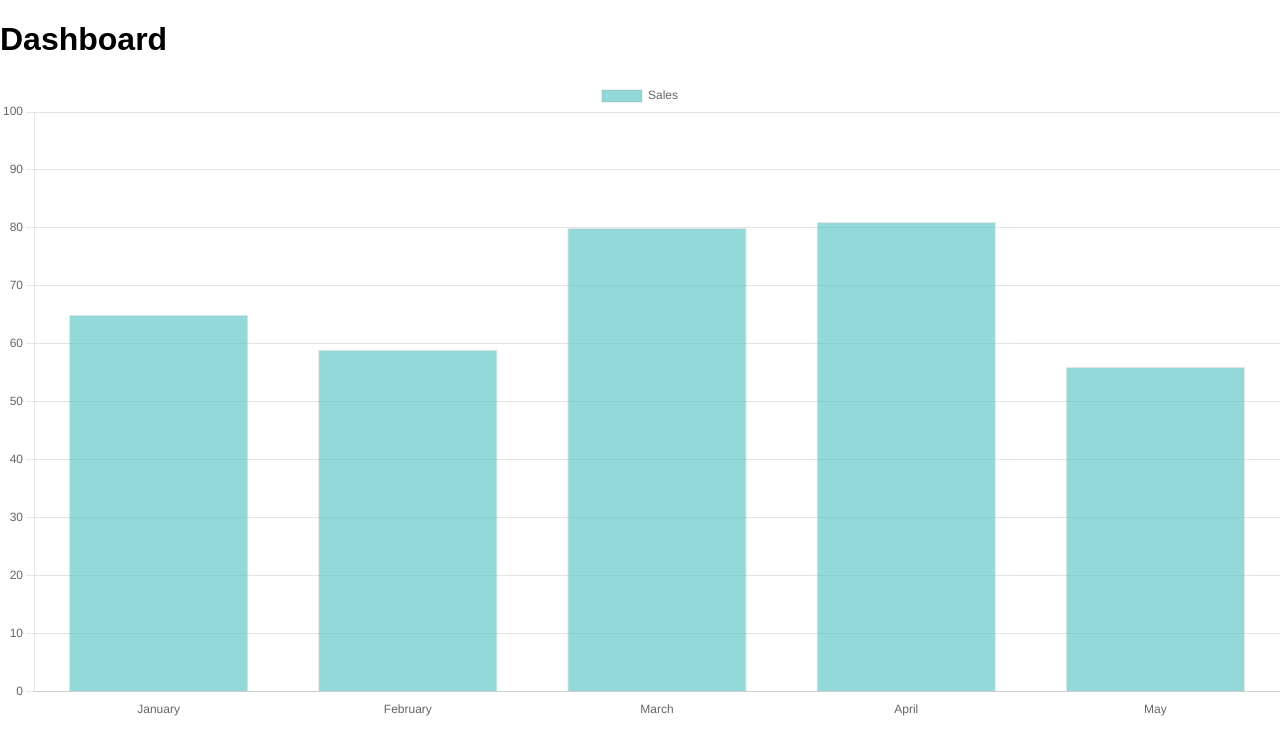
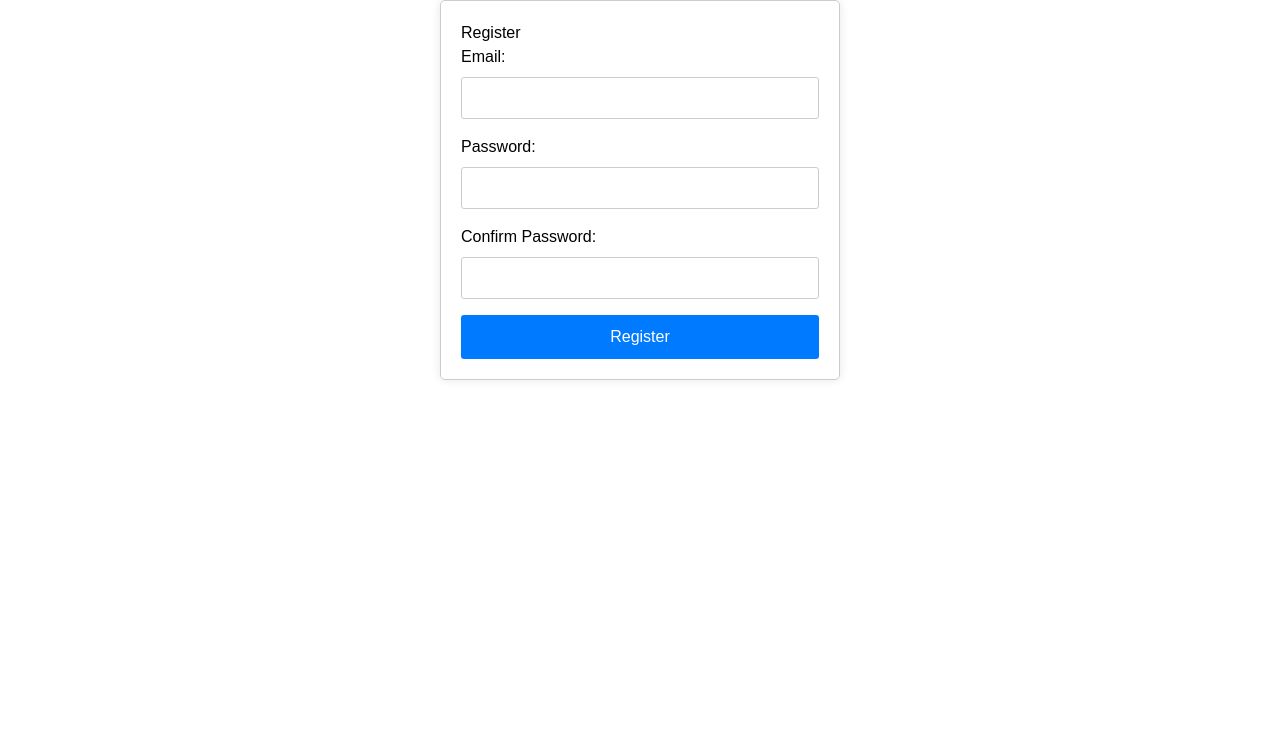
Before and after one commit to santosh8967/inventory-app-frontend, a React (Create React App) app: page /register in a window 1280 px wide. Shown: the top 754 px of the page. Built offline with nearby package versions, Linux system fonts and the light colour scheme.

Commit message:
new file added

```diff
--- a/src/App.js
+++ b/src/App.js
@@ -1,69 +1,80 @@
-import React, { useEffect, useRef } from 'react';
-import Chart from 'chart.js/auto';
+// import React from 'react';
+// import { BrowserRouter as Router, Routes, Route, Navigate } from 'react-router-dom';
+// import ShoeList from './components/ShoeList';
+// import ShoeForm from './components/ShoeForm';
+// import BillingForm from './components/BillingForm';
+// import Dashboard from './components/Dashboard';
+// import LoginForm from './components/LoginForm';
+// import { useAuth } from './context/AuthContext';
+// import './styles/BillingForm.css?v1'; // Import billingform.css
+// import './styles/Dashboard.css?v1'; // Import dashboard.css
+// import './styles/LoginForm.css'; // Import loginform.css
+// import './styles/ShoeForm.css?v1'; // Import shoeform.css
+// import './styles/ShoeList.css?v1'; // Import shoelist.css
 
-const Dashboard = () => {
-  const chartRef = useRef(null);
+// function App() {
+//   const { user } = useAuth();
 
-  useEffect(() => {
-    const data = {
-      labels: ['January', 'February', 'March', 'April', 'May'],
-      datasets: [
-        {
-          label: 'Sales',
-          data: [65, 59, 80, 81, 56],
-          backgroundColor: 'rgba(75, 192, 192, 0.6)',
-          borderWidth: 1,
-        },
-      ],
-    };
+//   return (
+//     <Router>
+//       <div>
+//         <Routes>
+//           <Route
+//             path="/dashboard"
+//             element={user ? <Dashboard /> : <Navigate to="/" />}
+//           />
+//           <Route path="/shoes" element={user ? <ShoeList /> : <Navigate to="/" />} />
+//           <Route path="/add" element={user ? <ShoeForm /> : <Navigate to="/" />} />
+//           <Route
+//             path="/billing"
+//             element={user ? <BillingForm /> : <Navigate to="/" />}
+//           />
+//           <Route
+//             path="/"
+//             element={user ? <Navigate to="/dashboard" /> : <LoginForm />}
+//           />
+//         </Routes>
+//       </div>
+//     </Router>
+//   );
+// }
 
-    const options = {
-      plugins: {
-        legend: {
-          display: true,
-          position: 'top',
-        },
-      },
-      scales: {
-        x: {
-          type: 'category',
-          grid: {
-            display: false,
-          },
-        },
-        y: {
-          beginAtZero: true,
-          max: 100,
-        },
-      },
-    };
+// export default App;
 
-    const ctx = chartRef.current;
+// src/App.js
+import React from 'react';
+import { BrowserRouter as Router, Routes, Route, Navigate } from 'react-router-dom';
+import ShoeList from './components/ShoeList';
+import ShoeForm from './components/ShoeForm';
+import BillingForm from './components/BillingForm';
+import Dashboard from './components/Dashboard';
+import LoginForm from './components/LoginForm';
+import RegistrationForm from './components/RegistrationForm';  // Import the RegistrationForm component
+import { useAuth } from './context/AuthContext';
+import './styles/BillingForm.css?v1';
+import './styles/Dashboard.css?v1';
+import './styles/LoginForm.css';
+import './styles/ShoeForm.css?v1';
+import './styles/ShoeList.css?v1';
+import './styles/RegistrationForm.css';  // Import the RegistrationForm.css file
 
-    if (ctx) {
-      // Check if the chart instance exists
-      if (ctx.chart) {
-        // Destroy the existing chart
-        ctx.chart.destroy();
-      }
-
-      // Create a new chart
-      ctx.chart = new Chart(ctx, {
-        type: 'bar',
-        data: data,
-        options: options,
-      });
-    }
-  }, []);
+function App() {
+  const { user } = useAuth();
 
   return (
-    <div className="dashboard-container">
-      <h1 className="dashboard-title">Dashboard</h1>
-      <div className="chart-container">
-        <canvas ref={chartRef} width="400" height="200"></canvas>
+    <Router>
+      <div>
+        <Routes>
+          <Route path="/dashboard" element={user ? <Dashboard /> : <Navigate to="/" />} />
+          <Route path="/shoes" element={user ? <ShoeList /> : <Navigate to="/" />} />
+          <Route path="/add" element={user ? <ShoeForm /> : <Navigate to="/" />} />
+          <Route path="/billing" element={user ? <BillingForm /> : <Navigate to="/" />} />
+          <Route path="/register" element={<RegistrationForm />} />
+          <Route path="/" element={user ? <Navigate to="/dashboard" /> : <LoginForm />} />
+        </Routes>
       </div>
-    </div>
+    </Router>
   );
-};
+}
 
-export default Dashboard;
+export default App;
--- /dev/null
+++ b/src/components/RegistrationForm.js
@@ -0,0 +1,74 @@
+import React, { useState } from 'react';
+import axios from 'axios';
+import { useNavigate } from 'react-router-dom';
+
+const RegistrationForm = () => {
+  const navigate = useNavigate();
+  const [email, setEmail] = useState('');
+  const [password, setPassword] = useState('');
+  const [confirmPassword, setConfirmPassword] = useState('');
+  const [error, setError] = useState(null);
+
+  const handleSubmit = async (e) => {
+    e.preventDefault();
+
+    try {
+      if (password !== confirmPassword) {
+        setError("Passwords don't match");
+        return;
+      }
+
+      const response = await axios.post(
+        `${process.env.REACT_APP_BACKEND_URL}/api/register`,
+        { email, password },
+        { headers: { 'Content-Type': 'application/json' } }
+      );
+
+      console.log('Registration successful:', response.data);
+      navigate('/login');  // Redirect to login page after successful registration
+    } catch (error) {
+      console.error('Registration failed:', error.message);
+      setError('An unexpected error occurred. Please try again later.');
+    }
+  };
+
+  return (
+    <div className="registration-form-container">
+      <h1>Register</h1>
+      <form className="registration-form" onSubmit={handleSubmit}>
+        <label htmlFor="email">Email:</label>
+        <input
+          type="email"
+          id="email"
+          value={email}
+          onChange={(e) => setEmail(e.target.value)}
+          required
+        />
+
+        <label htmlFor="password">Password:</label>
+        <input
+          type="password"
+          id="password"
+          value={password}
+          onChange={(e) => setPassword(e.target.value)}
+          required
+        />
+
+        <label htmlFor="confirmPassword">Confirm Password:</label>
+        <input
+          type="password"
+          id="confirmPassword"
+          value={confirmPassword}
+          onChange={(e) => setConfirmPassword(e.target.value)}
+          required
+        />
+
+        <button type="submit">Register</button>
+
+        {error && <p className="error-message">{error}</p>}
+      </form>
+    </div>
+  );
+};
+
+export default RegistrationForm;
--- /dev/null
+++ b/src/styles/RegistrationForm.css
@@ -0,0 +1,44 @@
+/* src/styles/RegistrationForm.css */
+
+.registration-form-container {
+    max-width: 400px;
+    margin: auto;
+    padding: 20px;
+    border: 1px solid #ccc;
+    border-radius: 5px;
+    box-shadow: 0 0 10px rgba(0, 0, 0, 0.1);
+  }
+
+  .registration-form {
+    display: flex;
+    flex-direction: column;
+  }
+
+  label {
+    margin-bottom: 8px;
+  }
+
+  input {
+    padding: 8px;
+    margin-bottom: 16px;
+    border: 1px solid #ccc;
+    border-radius: 3px;
+  }
+
+  button {
+    background-color: #007bff;
+    color: #fff;
+    padding: 10px;
+    border: none;
+    border-radius: 3px;
+    cursor: pointer;
+  }
+
+  button:hover {
+    background-color: #0056b3;
+  }
+
+  .error-message {
+    color: red;
+    margin-top: 10px;
+  }
```
Also changed, not shown: src/components/Dashboard.js (+70 -0 lines).
